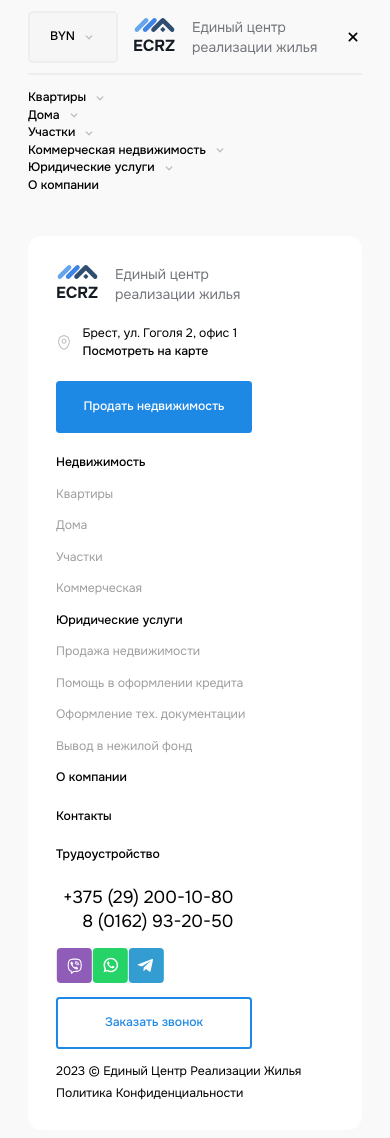
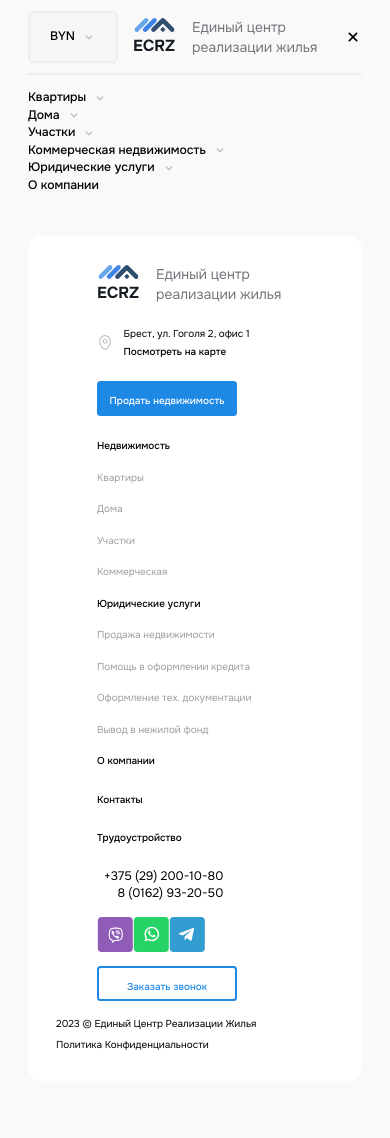
Before and after one commit to postfm/ecrz, a Next.js app: page / in a window 390 px wide. Shown: the top 1138 px of the page. After the commit the page ends 1109 px from the top, so only its background shows below. Built offline with nearby package versions, Linux system fonts and the light colour scheme.

Commit message:
fix: Поправит адаптив для футера

```diff
--- a/src/components/call/call.tsx
+++ b/src/components/call/call.tsx
@@ -1,7 +1,7 @@
 export default function Call() {
   return (
     <div className=''>
-      <button className='w-[196px] h-[52px] font-medium p-3 bg-white text-blue-600 rounded hover:bg-blue-600 hover:text-white border-blue-600 border-2'>
+      <button className='w-[196px] lg:w-40 h-[52px] lg:h-10 font-medium p-3 bg-white text-blue-600 rounded hover:bg-blue-600 hover:text-white border-blue-600 border-2'>
         Заказать звонок
       </button>
     </div>
--- a/src/components/footer/footer.tsx
+++ b/src/components/footer/footer.tsx
@@ -14,9 +14,9 @@ interface FooterProps {
 
 export default function Footer({ pageType }: FooterProps) {
   return (
-    <div className='container p-8 mt-auto'>
-      <div className='bg-white rounded-2xl p-8   lg:container'>
-        <footer className='flex flex-wrap justify-between align-top text-sm text-nowrap  md:flex-col'>
+    <div className='container p-8 mt-auto text-sm lg:text-[10px] lg:container '>
+      <div className='bg-white rounded-2xl p-8'>
+        <footer className='flex flex-wrap justify-between align-top text-nowrap  md:flex-col md:place-content-center'>
           <div className='flex flex-col items-start'>
             <div className='mb-6'>
               <Logo />
@@ -29,15 +29,15 @@ export default function Footer({ pageType }: FooterProps) {
             </div>
           </div>
           <div className='flex flex-col items-start'>
-            <h2 className='font-medium text-sm mb-4'>Недвижимость</h2>
+            <h2 className='font-medium  mb-4'>Недвижимость</h2>
             <Popover>
-              <PopoverButton className='block text-sm font-normal text-gray-500 focus:outline-none data-[active]:text-gray-700 data-[hover]:text-gray-700 data-[focus]:outline-1 data-[focus]:outline-white mb-4'>
+              <PopoverButton className='block  font-normal text-gray-500 focus:outline-none data-[active]:text-gray-700 data-[hover]:text-gray-700 data-[focus]:outline-1 data-[focus]:outline-white mb-4'>
                 Квартиры
               </PopoverButton>
               <PopoverPanel
                 transition
                 anchor='top'
-                className='rounded-xl bg-gray-50 text-sm transition duration-200 ease-in-out [--anchor-gap:var(--spacing-5)] data-[closed]:-translate-y-1 data-[closed]:opacity-0'
+                className='rounded-xl bg-gray-50  transition duration-200 ease-in-out [--anchor-gap:var(--spacing-5)] data-[closed]:-translate-y-1 data-[closed]:opacity-0'
               >
                 <div className='p-3 shadow-3xl'>
                   <a
@@ -74,13 +74,13 @@ export default function Footer({ pageType }: FooterProps) {
               </PopoverPanel>
             </Popover>
             <Popover>
-              <PopoverButton className='block text-sm font-normal text-gray-500 focus:outline-none data-[active]:text-gray-700 data-[hover]:text-gray-700 data-[focus]:outline-1 data-[focus]:outline-white mb-4'>
+              <PopoverButton className='block font-normal text-gray-500 focus:outline-none data-[active]:text-gray-700 data-[hover]:text-gray-700 data-[focus]:outline-1 data-[focus]:outline-white mb-4'>
                 Дома
               </PopoverButton>
               <PopoverPanel
                 transition
                 anchor='top'
-                className='rounded-xl bg-gray-50 text-sm transition duration-200 ease-in-out [--anchor-gap:var(--spacing-5)] data-[closed]:-translate-y-1 data-[closed]:opacity-0'
+                className='rounded-xl bg-gray-50 transition duration-200 ease-in-out [--anchor-gap:var(--spacing-5)] data-[closed]:-translate-y-1 data-[closed]:opacity-0'
               >
                 <div className='p-3 shadow-3xl'>
                   <a
@@ -105,13 +105,13 @@ export default function Footer({ pageType }: FooterProps) {
               </PopoverPanel>
             </Popover>
             <Popover>
-              <PopoverButton className='block text-sm font-normal text-gray-500 focus:outline-none data-[active]:text-gray-700 data-[hover]:text-gray-700 data-[focus]:outline-1 data-[focus]:outline-white mb-4'>
+              <PopoverButton className='block font-normal text-gray-500 focus:outline-none data-[active]:text-gray-700 data-[hover]:text-gray-700 data-[focus]:outline-1 data-[focus]:outline-white mb-4'>
                 Участки
               </PopoverButton>
               <PopoverPanel
                 transition
                 anchor='top'
-                className='rounded-xl bg-gray-50 text-sm transition duration-200 ease-in-out [--anchor-gap:var(--spacing-5)] data-[closed]:-translate-y-1 data-[closed]:opacity-0'
+                className='rounded-xl bg-gray-50 transition duration-200 ease-in-out [--anchor-gap:var(--spacing-5)] data-[closed]:-translate-y-1 data-[closed]:opacity-0'
               >
                 <div className='p-3 shadow-3xl'>
                   <a
@@ -148,13 +148,13 @@ export default function Footer({ pageType }: FooterProps) {
               </PopoverPanel>
             </Popover>
             <Popover>
-              <PopoverButton className='block text-sm font-normal text-gray-500 focus:outline-none data-[active]:text-gray-700 data-[hover]:text-gray-700 data-[focus]:outline-1 data-[focus]:outline-white mb-4'>
+              <PopoverButton className='block font-normal text-gray-500 focus:outline-none data-[active]:text-gray-700 data-[hover]:text-gray-700 data-[focus]:outline-1 data-[focus]:outline-white mb-4'>
                 Коммерческая
               </PopoverButton>
               <PopoverPanel
                 transition
                 anchor='top'
-                className='rounded-xl bg-gray-50 text-sm transition duration-200 ease-in-out [--anchor-gap:var(--spacing-5)] data-[closed]:-translate-y-1 data-[closed]:opacity-0'
+                className='rounded-xl bg-gray-50 transition duration-200 ease-in-out [--anchor-gap:var(--spacing-5)] data-[closed]:-translate-y-1 data-[closed]:opacity-0'
               >
                 <div className='p-3 shadow-3xl'>
                   <a
@@ -186,27 +186,27 @@ export default function Footer({ pageType }: FooterProps) {
             </Popover>
           </div>
           <div className='flex flex-col items-start'>
-            <h2 className='font-medium text-sm mb-4'>Юридические услуги</h2>
+            <h2 className='font-medium mb-4'>Юридические услуги</h2>
             <a
-              className='font-normal text-sm text-gray-500 hover:text-gray-700 mb-4'
+              className='font-normal  text-gray-500 hover:text-gray-700 mb-4'
               href=''
             >
               Продажа недвижимости
             </a>
             <a
-              className='font-normal text-sm text-gray-500 hover:text-gray-700 mb-4'
+              className='font-normal text-gray-500 hover:text-gray-700 mb-4'
               href=''
             >
               Помощь в оформлении кредита
             </a>
             <a
-              className='font-normal text-sm text-gray-500 hover:text-gray-700 mb-4'
+              className='font-normal text-gray-500 hover:text-gray-700 mb-4'
               href=''
             >
               Оформление тех. документации
             </a>
             <a
-              className='font-normal text-sm text-gray-500 hover:text-gray-700 mb-4'
+              className='font-normal text-gray-500 hover:text-gray-700 mb-4'
               href=''
             >
               Вывод в нежилой фонд
@@ -214,19 +214,19 @@ export default function Footer({ pageType }: FooterProps) {
           </div>
           <div className='flex flex-col items-start'>
             <a
-              className='font-medium text-sm hover:text-sky-600 mb-6'
+              className='font-medium hover:text-sky-600 mb-6'
               href=''
             >
               О компании
             </a>
             <a
-              className='font-medium text-sm hover:text-sky-600 mb-6'
+              className='font-medium hover:text-sky-600 mb-6'
               href=''
             >
               Контакты
             </a>
             <a
-              className='font-medium text-sm hover:text-sky-600 mb-6'
+              className='font-medium hover:text-sky-600 mb-6'
               href=''
             >
               Трудоустройство
@@ -244,10 +244,10 @@ export default function Footer({ pageType }: FooterProps) {
             </div>
           </div>
         </footer>
-        <div>
-          <p className='font-normal text-sm mb-1'>2023 © Единый Центр Реализации Жилья</p>
+        <div className='md:container md:mx-auto'>
+          <p className='font-normal mb-1'>2023 © Единый Центр Реализации Жилья</p>
           <a
-            className='font-normal text-sm hover:text-sky-600'
+            className='font-normal hover:text-sky-600'
             href=''
           >
             Политика Конфиденциальности
--- a/src/components/phone/phone.tsx
+++ b/src/components/phone/phone.tsx
@@ -18,7 +18,11 @@ const Phone: React.FC<PhoneProps> = ({ footer = false }) => {
             alt='Иконка телефона'
           />
         )}
-        <p className={`font-normal ${footer ? 'text-xl' : 'text-sm'} ml-2 whitespace-nowrap`}>
+        <p
+          className={`font-normal ${
+            footer ? 'text-xl lg:text-sm' : 'text-sm'
+          } ml-2 whitespace-nowrap`}
+        >
           <a
             href='tel:+375292001080'
             className=' cursor-pointer hover:text-blue-600'
@@ -36,7 +40,11 @@ const Phone: React.FC<PhoneProps> = ({ footer = false }) => {
             alt='Иконка телефона'
           />
         )}
-        <p className={`font-normal ${footer ? 'text-xl' : 'text-sm'} ml-2 whitespace-nowrap`}>
+        <p
+          className={`font-normal ${
+            footer ? 'text-xl lg:text-sm' : 'text-sm'
+          } ml-2 whitespace-nowrap`}
+        >
           <a
             href='tel:80162932050'
             className=' cursor-pointer hover:text-blue-600'
--- a/src/components/sale/sale.tsx
+++ b/src/components/sale/sale.tsx
@@ -1,7 +1,7 @@
 export default function Sale() {
   return (
     <div className=''>
-      <button className='w-[196px] h-[52px] font-medium p-3 bg-blue-600 text-white rounded hover:bg-blue-800'>
+      <button className='w-[196px] lg:w-40 h-[52px] lg:h-10 font-medium p-3 bg-blue-600 text-white rounded hover:bg-blue-800'>
         Продать недвижимость
       </button>
     </div>
--- a/src/components/social/social.tsx
+++ b/src/components/social/social.tsx
@@ -5,7 +5,7 @@ import telegram from '../../../public/telegram.svg';
 
 export default function Social() {
   return (
-    <div className='flex justify-between w-28'>
+    <div className='flex justify-between w-auto'>
       <Image
         src={viber}
         width={36}
```
